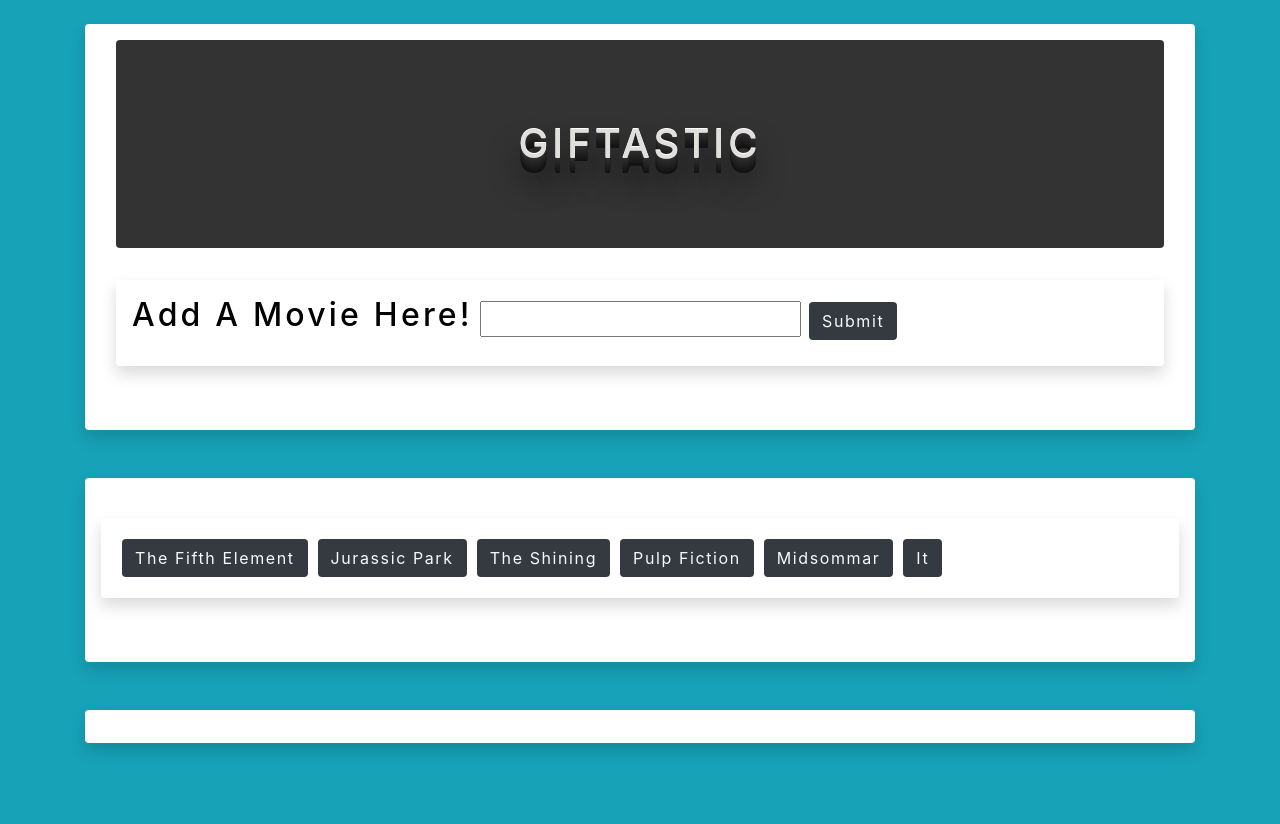
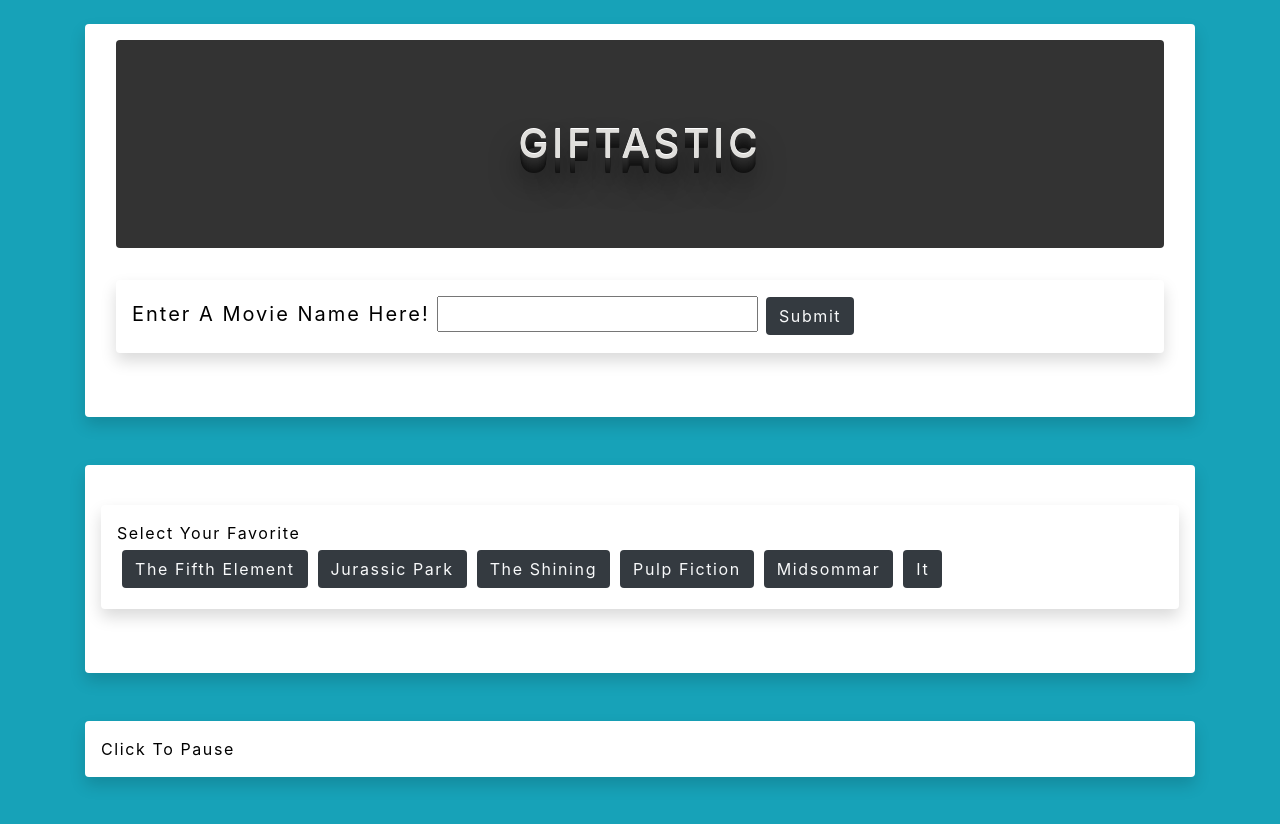
Before and after one commit to jgilbertworks/GifTastic, a plain HTML site: page index.html in a window 1280 px wide. Before the commit the page ends 800 px from the top, so only its background shows below. Drawn offline with nearby package versions, Linux system fonts and the light colour scheme.

Commit message:
Update index.html

```diff
--- a/index.html
+++ b/index.html
@@ -25,11 +25,11 @@
         <br>
         <div class="col-md-12 shadow p-3 mb-5 bg-white rounded">
           <form id="movie-form">
-            <label for="movie-input bg-grey rounded">
-              <h2>Add A Movie Here! </h2>
+            <label for="movie-input">
+              Enter A Movie Name Here!
             </label>
             <input type="text" id="movie-input">
-            <input class="btn text-light bg-dark" id="add-movie" type="submit" value="Submit"></label>
+            <input class="btn text-light bg-dark" id="add-movie" type="submit" value="Submit">
           </form>
         </div>
       </div>
@@ -38,26 +38,26 @@
     <div class="jumbotron bg-secondary col-md-12 shadow p-3 mb-5 bg-white rounded">
       <br>
       <div class="col-md-12 bg-muted col-md-12 shadow p-3 mb-5 bg-white rounded">
+        Select Your Favorite
         <div id="button-container">
-          <!-- buttons go here -->
+        </div>
+      </div>
+    </div>
+  <!-- </div> -->
+    <div class="jumbotron bg-muted col-md-12 shadow p-3 mb-5 bg-white rounded">
+      <div class="row">
+        <div class="col-md-12">
+          Click To Pause
+          <div class="gif-container">
         </div>
       </div>
     </div>
   </div>
   </div>
-  <div class="container">
-    <div class="jumbotron bg-muted col-md-12 shadow p-3 mb-5 bg-white rounded">
-      <div class="row">
-        <div class="col-md-12">
-          <div class="gif-container"></div>
-        </div>
-      </div>
-    </div>
-  </div>
 </body>
 <!-- Optional JavaScript -->
 <!-- jQuery first, then Popper.js, then Bootstrap JS -->
-<script type="text/javascript" src="https://cdnjs.cloudflare.com/ajax/libs/jquery/3.2.1/jquery.min.js"></script>
+<script src="https://cdnjs.cloudflare.com/ajax/libs/jquery/3.2.1/jquery.min.js"></script>
 <script src="//maxcdn.bootstrapcdn.com/bootstrap/4.0.0/js/bootstrap.min.js"></script>
 <script src="//cdnjs.cloudflare.com/ajax/libs/jquery/3.2.1/jquery.min.js"></script>
 <script src="assets/javascript/app.js"></script>
```
